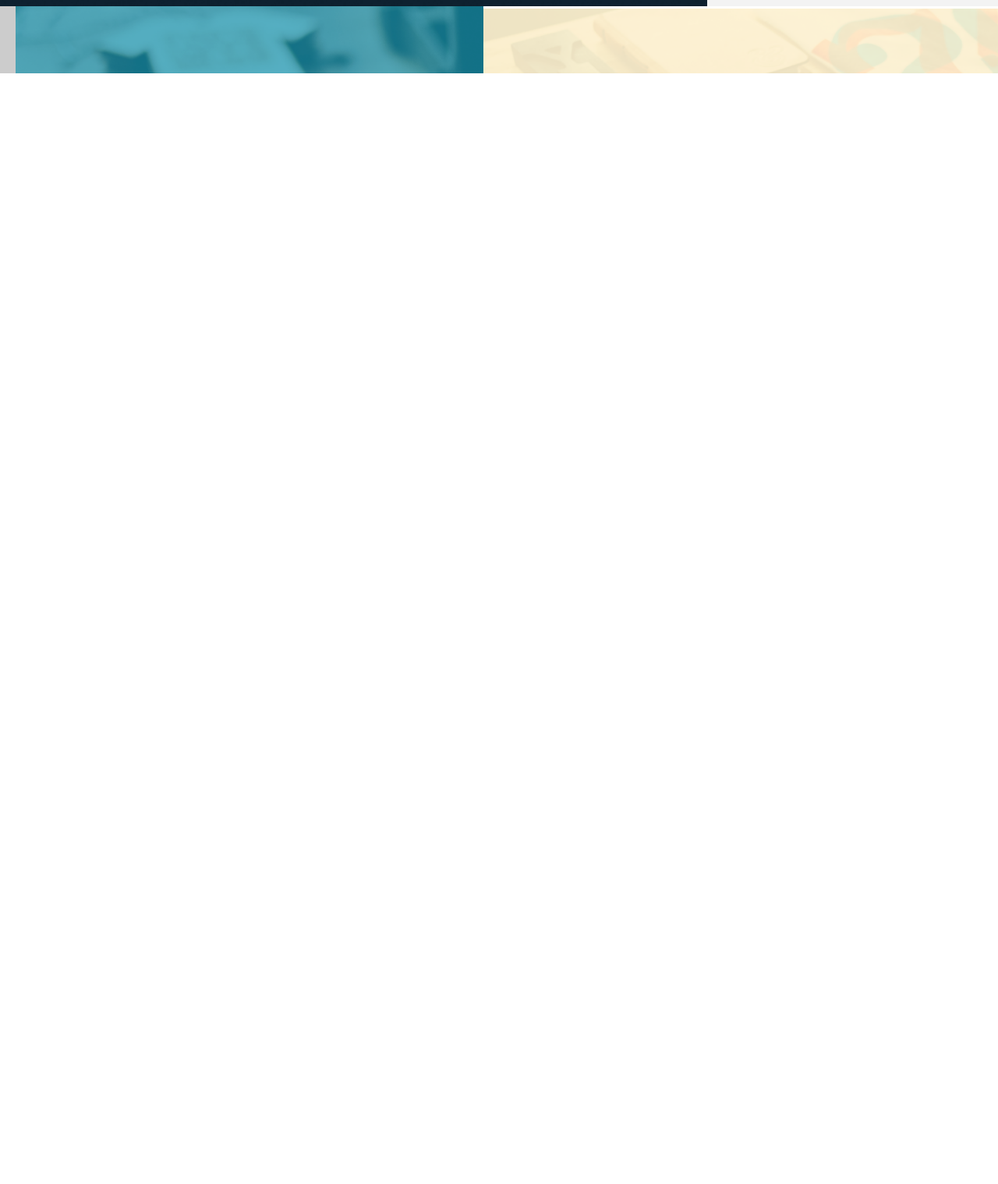
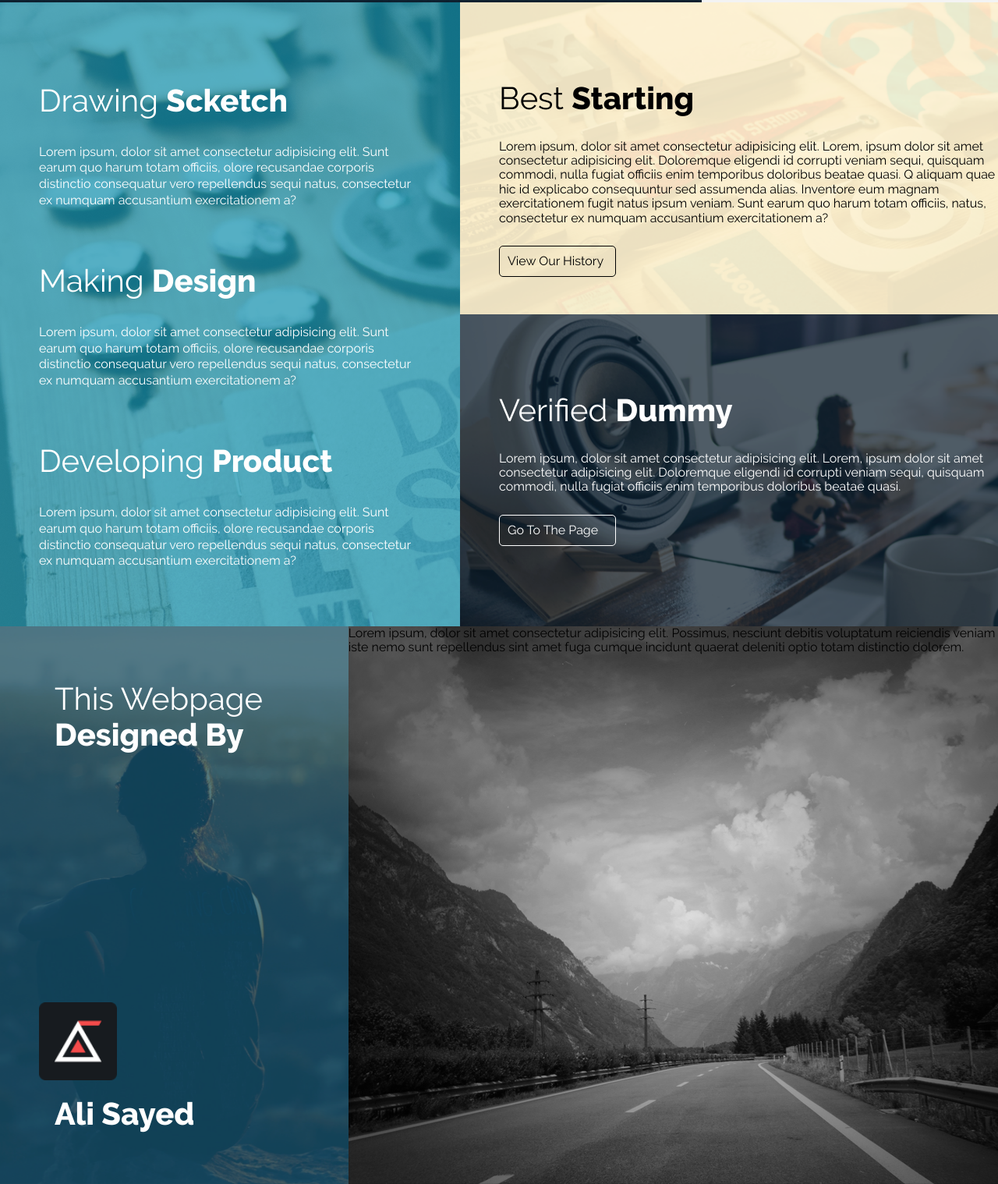
Before and after one commit to AntonVoronezh/educaton-HTML-CSS-1, a plain HTML site: page index.html in a window 1280 px wide. Shown: the part 706-2224 px from the top of the page at 78% size. Before the commit the page ends 800 px from the top, so only its background shows below. Drawn offline with Linux system fonts and the light colour scheme.

Commit message:
add footer left

```diff
--- /dev/null
+++ b/css/blocks/footer.css
@@ -0,0 +1,36 @@
+/****************************
+**
+**       AntonVoronezh
+**
+****************************/
+
+.footer {
+    display: flex;
+     /* justify-content: flex-start; */
+}
+
+.footer__left {
+    background: url('../../img/rectangle/Rectangle5.png') top no-repeat;
+    /* background-size: 760px 400px; */
+    background-position: 0% 0%;
+    width: 450px;
+    height: 715px;
+
+}
+.footer__right {
+    background: url('../../img/rectangle/Rectangle6.png')  top no-repeat;
+    background-position: 0% 0%;
+    width: 910px;
+    filter: grayscale(100%);
+}
+
+.img--decor-footer {
+    margin-top: 300px;
+    width: 100px;
+    height: 100px;
+}
+
+.title--footer {
+    color: #ffffff;
+    margin: 20px;
+}
--- a/css/blocks/main.css
+++ b/css/blocks/main.css
@@ -9,35 +9,51 @@
 }
 
 .main__left {
-    background: #cccccc url('../../img/rectangle/Rectangle2.png') top no-repeat;
-    background-size: 600px 800px;
-    background-position: 100% 100%;
-    width: 600px;
+    background: #111dcc url('../../img/rectangle/Rectangle2.png') top no-repeat;
+    /* background-size: 600px 800px; */
+    /* background-position: 100% 100%; */
+    width: 620px;
     height: 800px;
-    flex: 1;
+    /* flex: 1; */
+    /* border:01px solid #000000; */
 }
 
 .main__right {
+    padding: 0;
     display: flex;
     flex-direction: column;
-    /* justify-content: center; */
-    align-items: stretch;
-    flex: 1;
+    justify-content: flex-start;
+    /* align-items: flex-start; */
+    /* flex: 1; */
+    width: 760px;
+    /* border: 1px solid #000000; */
+    background:  #cc1111;
 }
 
 .main__right-top {
+    display: block;
+    padding: 0;
+    margin: 0;
     flex: 1;
     background: url('../../img/rectangle/Rectangle3.png') top no-repeat;
     background-size: 760px 400px;
-    background-position: 100% 100%;
-    width: 740px;
+    background-position: 0% 0%;
+    width: 760px;
+    height: 400px;
+      /* border: 1px solid #000000; */
 }
 
 .main__right-bottom {
+    display: block;
+    padding: 0;
+    margin: 0;
     flex: 1;
     background: #cccccc url('../../img/rectangle/Rectangle4.png') top no-repeat;
+    width: 760px;
+    height: 400px;
     background-size: 760px 400px;
-    background-position: 100% 100%;
+    background-position: 0% 0%;
+    /* border: 1px solid #000000; */
 }
 
 .main__left-wrap {
--- a/css/layout/base.css
+++ b/css/layout/base.css
@@ -14,21 +14,20 @@ body {
 }
 
 .wrapper {
-    min-width: 1360px;
-    overflow: auto;
+    min-width: 1350px;
+    /* overflow: auto; */
     display: flex;
     flex-direction: column;
     height: 100%;
 }
 
 .wrapper__content {
-    flex: 1;
     display: flex;
-    /* flex-direction: column; */
+    flex-direction: column;
 }
 
 .container {
-    width: 1360px;
+    width: 1350px;
     margin: 0 auto;
     /* border: 1px solid #cccccc; */
 }
--- a/css/main.css
+++ b/css/main.css
@@ -9,3 +9,4 @@
 @import url('../css/layout/base.css');
 @import url('../css/blocks/header.css');
 @import url('../css/blocks/main.css');
+@import url('../css/blocks/footer.css');
--- a/index.html
+++ b/index.html
@@ -149,26 +149,41 @@
                                 </div>
                             </div>
                         </div>
-                </div>
                     </main>
                     <!-- end main -->
 
                 </div>
                 <!-- end maincontent -->
-        </div>
-        <!-- end container -->
-    </div>
-    <!-- end wrapper__content -->
                 <!-- start footer -->
                 <footer class="footer">
                     <!-- start container -->
-        <div class="container">
-
+                    <div class="footer__left">
+                        <div class="header__right-wrap">
+                            <div class="title title--footer">
+                                <span class="light">This Webpage </span>
+                                <span class="bold">Designed By</span>
+                            </div>
+                            <div class="header__icon">
+                                <img src="img/decor/1.png" alt="info" class="img img--decor-footer">
+                            </div>
+                            <div class="title title--footer">
+                                    <span class="bold">Ali Sayed</span>
+                                </div>
+                        </div>
+                    </div>
+                    <div class="footer__right">
+                        Lorem ipsum, dolor sit amet consectetur adipisicing elit. Possimus, nesciunt debitis
+                        voluptatum reiciendis veniam deserunt iste nemo sunt repellendus sint amet fuga cumque
+                        incidunt quaerat deleniti optio totam distinctio dolorem.
                     </div>
                     <!-- end container -->
                 </footer>
                 <!-- end footer -->
             </div>
+            <!-- end container -->
+        </div>
+        <!-- end wrapper__content -->
+    </div>
 </body>
 
 </html>
```
Also changed, not shown: img/rectangle/Rectangle5.png (renamed from img/rectangle/Rectangle 2 copy.png), img/rectangle/Rectangle6.png (renamed from img/rectangle/Rectangle 2.png). Lines whose indentation alone changed are shown as unchanged.
